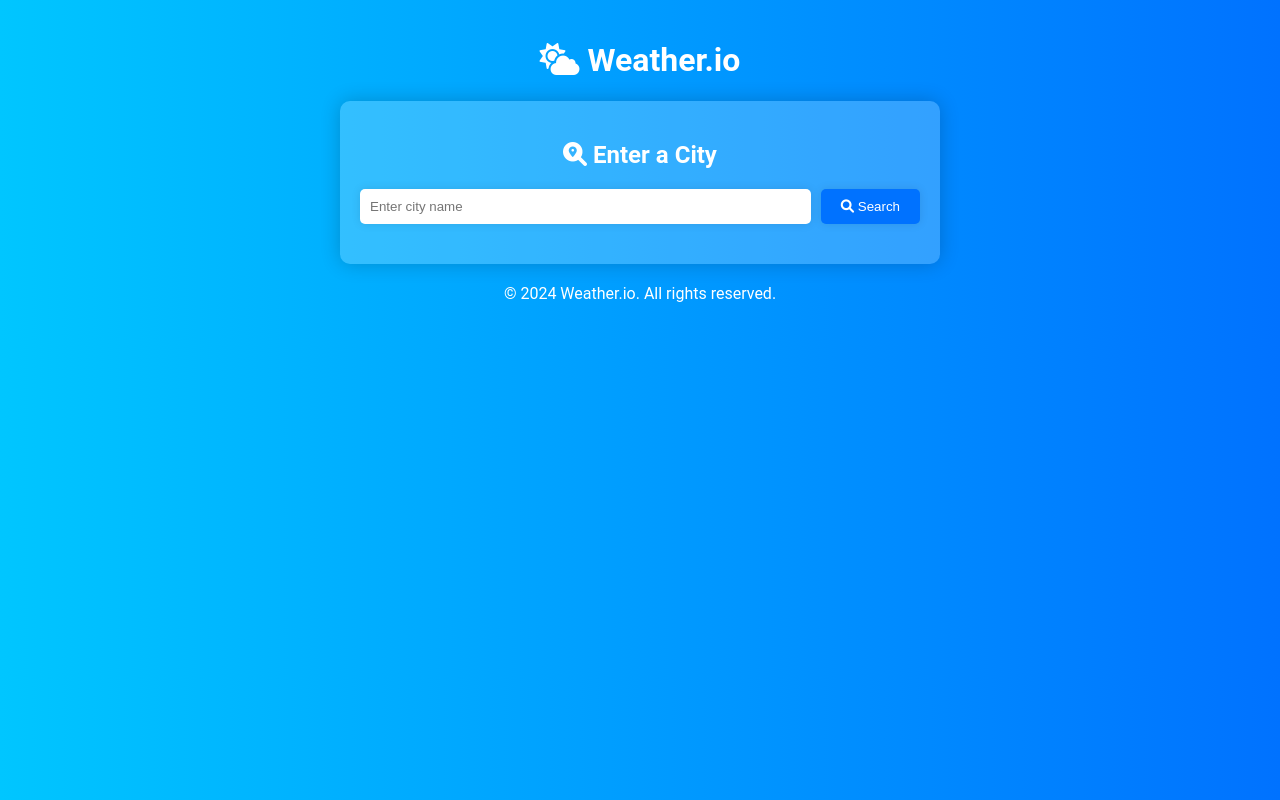
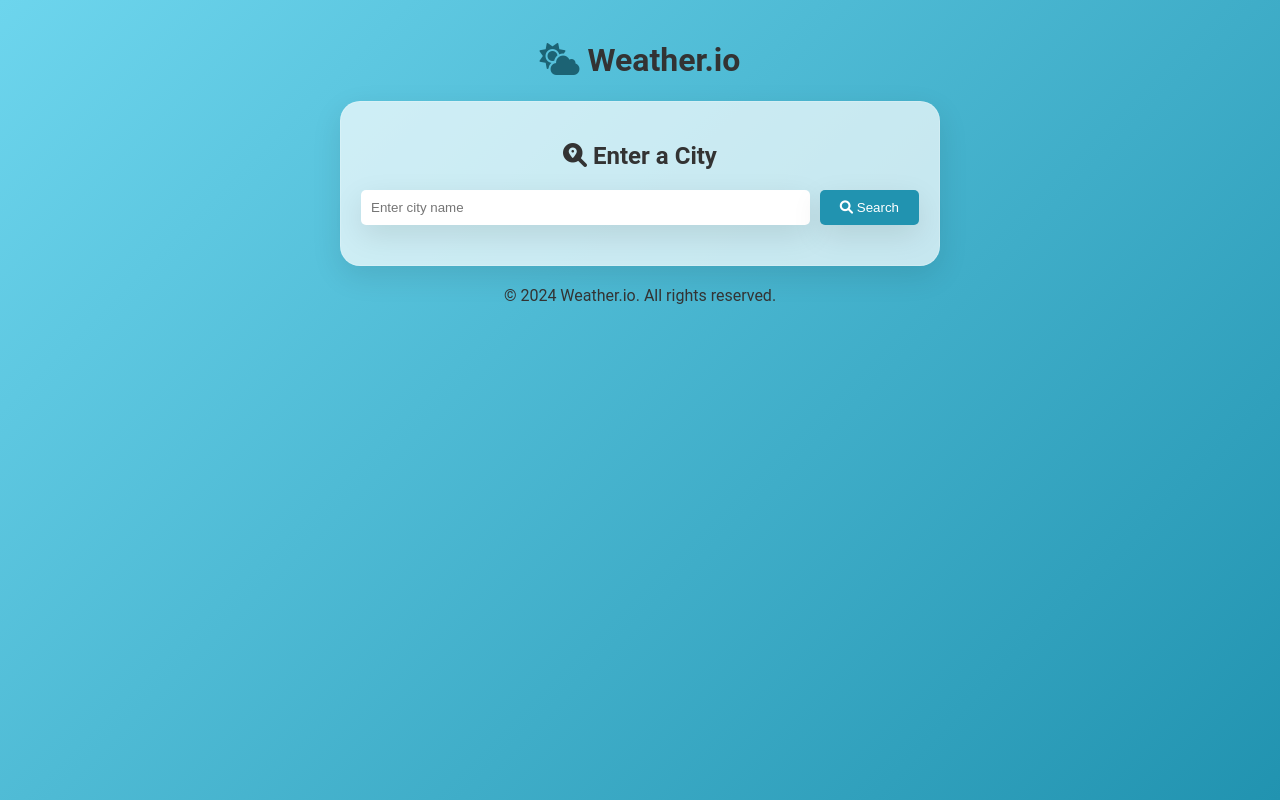
Before and after one commit to clubgamma/Weather-Web-App-2024, a plain HTML site: page index.html in a window 1280 px wide. Drawn offline with Linux system fonts and the light colour scheme.

Commit message:
Updated user expirience

```diff
--- a/css/information.css
+++ b/css/information.css
@@ -9,7 +9,7 @@
     --shadow: 0 10px 30px rgba(0, 0, 0, 0.1);
     --gradient: linear-gradient(135deg, var(--secondary-color), var(--primary-color));
     --glass-bg: rgba(255, 255, 255, 0.7);
-    --glass-border: rgba(255, 255, 255, 0.18);
+    --glass-border: rgba(187, 139, 139, 0.18);
     --card-radius: 20px;
     --transition: all 0.3s ease;
 }
@@ -203,7 +203,7 @@ main section:hover {
     background: var(--glass-bg);
     border-radius: 15px;
     transition: var(--transition);
-    border: 1px solid var(--glass-border);
+    border: 2px solid var(--glass-border);
 }
 
 .forecast-card:hover {
@@ -232,10 +232,10 @@ main section:hover {
     -webkit-text-fill-color: transparent;
 }
 
-.forecast-card .icon {
+.forecast-card i {
     font-size: 2.2rem;
     animation: floating 3s ease-in-out infinite;
-    color: var(--primary-color);
+    color: #257ed6; /* Dodger Blue */
 }
 
 .forecast-card .status {
--- a/css/style.css
+++ b/css/style.css
@@ -1,8 +1,23 @@
+:root {
+    --primary-color: #2193b0;
+    --secondary-color: #6dd5ed;
+    --text-dark: #333;
+    --text-light: #555;
+    --card-bg: rgba(255, 255, 255, 0.9);
+    --shadow: 0 10px 30px rgba(0, 0, 0, 0.1);
+    --gradient: linear-gradient(135deg, var(--secondary-color), var(--primary-color));
+    --glass-bg: rgba(255, 255, 255, 0.7);
+    --glass-border: rgba(255, 255, 255, 0.18);
+    --card-radius: 20px;
+    --transition: all 0.3s ease;
+}
+
 body {
     font-family: 'Roboto', sans-serif;
-    background: linear-gradient(to right, #00c6ff, #0072ff);
-    color: #fff;
+    background: var(--gradient);
+    color: var(--text-dark);
     text-align: center;
+    height: 100vh;
     margin: 0;
     padding: 0;
 }
@@ -14,11 +29,15 @@ body {
 header {
     margin-bottom: 20px;
 }
+header h1 i {
+    color: #1c6374;
+}
 .search-box {
-    background: rgba(255, 255, 255, 0.2);
+    background: var(--glass-bg);
     padding: 20px;
-    border-radius: 10px;
-    box-shadow: 0 0 20px rgba(0, 0, 0, 0.2);
+    border-radius: var(--card-radius);
+    box-shadow: var(--shadow);
+    border: 1px solid var(--glass-border);
 }
 .search-input {
     display: flex;
@@ -32,8 +51,8 @@ header {
     border-radius: 5px;
     margin-right: 10px;
     flex: 1;
-    box-shadow: 0 0 10px rgba(0, 0, 0, 0.1);
-    transition: box-shadow 0.3s ease;
+    box-shadow: var(--shadow);
+    transition: var(--transition);
 }
 .search-input input:hover, .search-input input:focus {
     box-shadow: 0 0 15px rgba(0, 0, 0, 0.2);
@@ -43,14 +62,14 @@ header {
     padding: 10px 20px;
     border: none;
     border-radius: 5px;
-    background: #0072ff;
+    background: var(--primary-color);
     color: #fff;
     cursor: pointer;
-    box-shadow: 0 0 10px rgba(0, 0, 0, 0.1);
-    transition: all 0.3s ease;
+    box-shadow: var(--shadow);
+    transition: var(--transition);
 }
 .search-input button:hover {
-    background: #005bb5;
+    background: var(--secondary-color);
     box-shadow: 0 0 15px rgba(0, 0, 0, 0.2);
     transform: scale(1.05);
 }
@@ -62,32 +81,36 @@ header {
     padding: 0;
 }
 #suggestions li {
-    background: rgba(255, 255, 255, 0.2);
+    background: var(--glass-bg);
     padding: 10px;
     border-radius: 5px;
     margin-bottom: 10px;
-    box-shadow: 0 0 10px rgba(0, 0, 0, 0.1);
-    transition: all 0.3s ease;
+    box-shadow: var(--shadow);
+    transition: var(--transition);
     cursor: pointer;
+    color: var(--text-dark);
 }
 #suggestions li:hover {
-    background: rgba(255, 255, 255, 0.3);
+    background: var(--card-bg);
     box-shadow: 0 0 15px rgba(0, 0, 0, 0.2);
     transform: translateY(-2px);
 }
 footer {
     margin-top: 20px;
+    color: var(--text-dark);
 }
 #weather-info {
-    background: rgba(255, 255, 255, 0.2);
+    background: var(--glass-bg);
     padding: 20px;
-    border-radius: 10px;
-    box-shadow: 0 0 20px rgba(0, 0, 0, 0.2);
+    border-radius: var(--card-radius);
+    box-shadow: var(--shadow);
     margin-top: 20px;
     display: none;
+    border: 1px solid var(--glass-border);
 }
 #weather-info h2 {
     margin-bottom: 10px;
+    color: var(--text-dark);
 }
 .weather-details {
     display: flex;
@@ -95,15 +118,16 @@ footer {
     flex-wrap: wrap;
 }
 .weather-detail {
-    background: rgba(255, 255, 255, 0.1);
+    background: var(--glass-bg);
     padding: 10px;
     border-radius: 5px;
     margin: 5px;
     flex: 1 1 calc(33.333% - 20px);
     min-width: 120px;
-    transition: all 0.3s ease;
+    transition: var(--transition);
+    color: var(--text-dark);
 }
 .weather-detail:hover {
-    background: rgba(255, 255, 255, 0.2);
+    background: var(--card-bg);
     transform: scale(1.05);
 }
```
